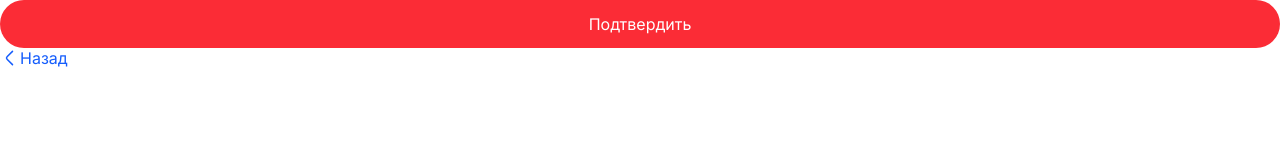
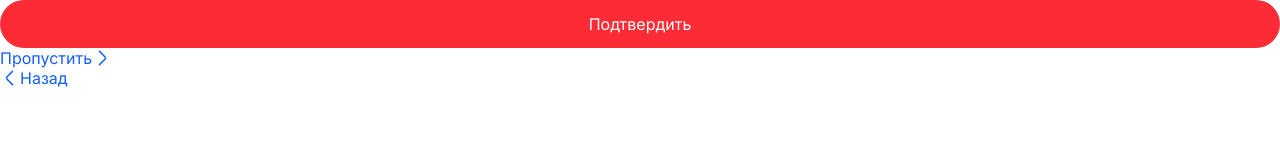
Before and after one commit to cyanidium-dev/mesto-frontend, a Next.js app: page / in a window 1280 px wide. Shown: the top 160 px of the page. Built offline with nearby package versions, Linux system fonts and the light colour scheme.

Commit message:
added forward button

```diff
--- a/src/app/page.tsx
+++ b/src/app/page.tsx
@@ -1,4 +1,5 @@
 import BackButton from "@/components/shared/buttons/BackButton";
+import ForwardButton from "@/components/shared/buttons/ForwardButton";
 import MainButton from "@/components/shared/buttons/MainButton";
 
 export default function Home() {
@@ -7,6 +8,7 @@ export default function Home() {
       <MainButton variant="red" className="h-12">
         Подтвердить
       </MainButton>
+      <ForwardButton />
       <BackButton />
     </>
   );
--- /dev/null
+++ b/src/components/shared/buttons/ForwardButton.tsx
@@ -0,0 +1,23 @@
+import { ReactNode } from "react";
+import ArrowIcon from "../icons/ArrowIcon";
+
+interface ForwardButtonProps {
+  children: string | ReactNode;
+  onClick: () => void;
+}
+
+export default function ForwardButton({
+  children,
+  onClick,
+}: ForwardButtonProps) {
+  return (
+    <button
+      type="button"
+      onClick={onClick}
+      className="cursor-pointer flex items-center text-[16px] font-normal leading-[100%] text-primary active:brightness-125
+    focus-visible:brightness-125 transition duration-300 ease-in-out"
+    >
+      Пропустить <ArrowIcon className="rotate-180" />
+    </button>
+  );
+}
--- a/src/components/shared/icons/ArrowIcon.tsx
+++ b/src/components/shared/icons/ArrowIcon.tsx
@@ -1,4 +1,8 @@
-export default function ArrowIcon() {
+interface ArrowIconProps {
+  className?: string;
+}
+
+export default function ArrowIcon({ className = "" }: ArrowIconProps) {
   return (
     <svg
       width="20"
@@ -7,6 +11,7 @@ export default function ArrowIcon() {
       fill="none"
       xmlns="http://www.w3.org/2000/svg"
       aria-label="arrow icon"
+      className={className}
     >
       <path
         d="M12.5005 16.5999L7.06719 11.1666C6.42552 10.5249 6.42552 9.4749 7.06719 8.83324L12.5005 3.3999"
```
